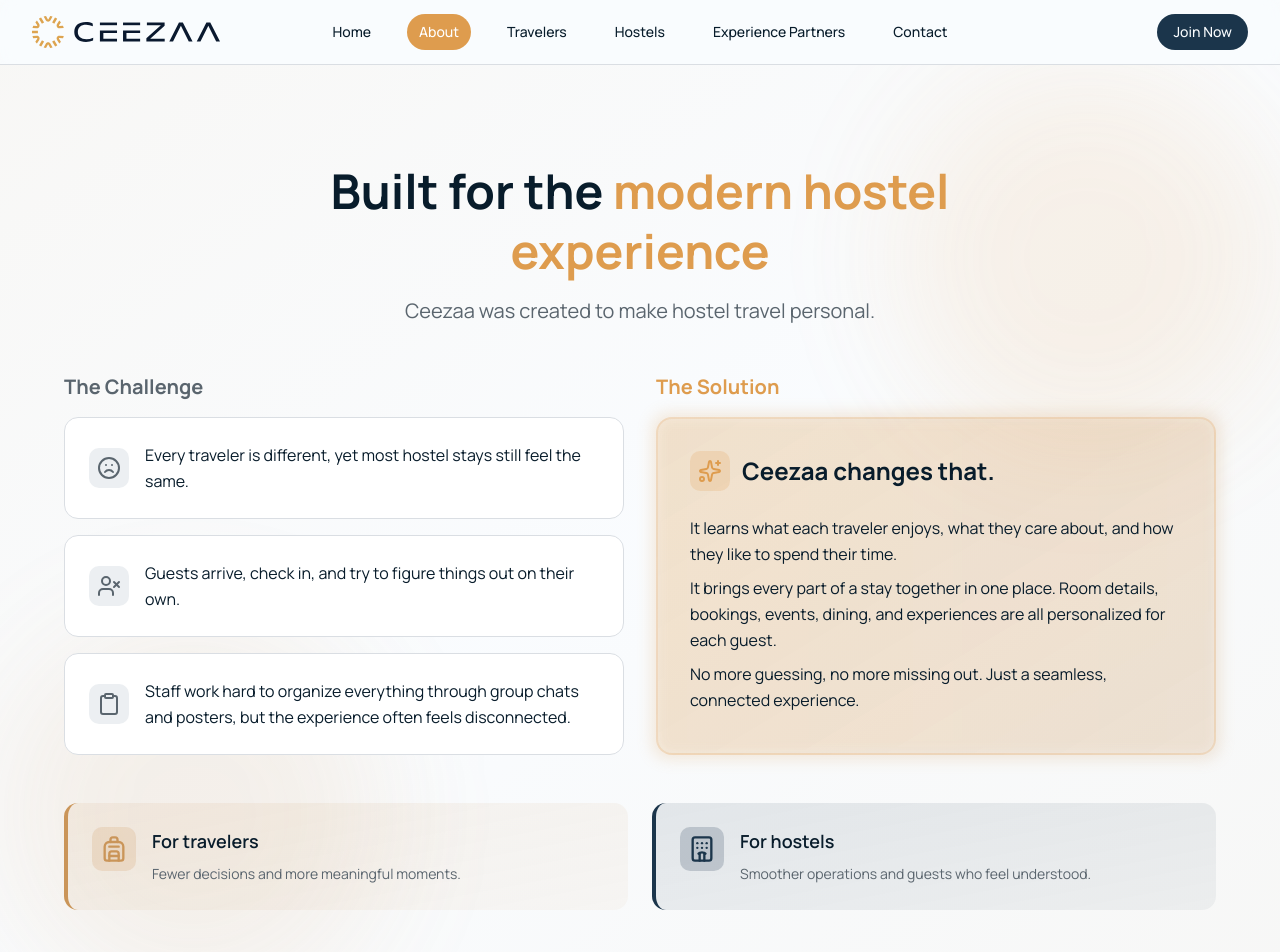
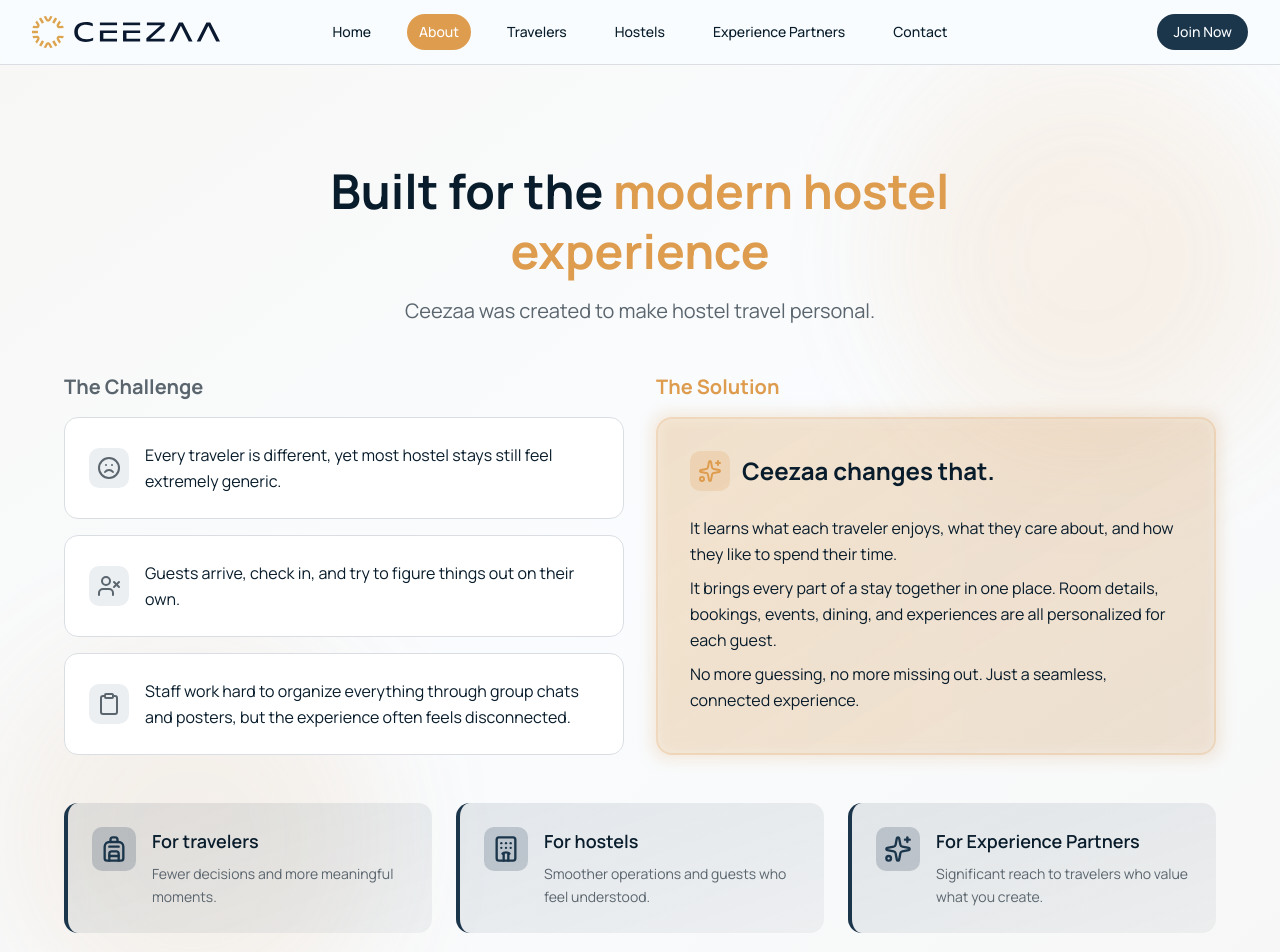
Before and after one commit to scottdoggett/ceezaa-landing-page, a Next.js app: page /about in a window 1280 px wide. Shown: the top 952 px of the page. Built offline with nearby package versions, Linux system fonts and the light colour scheme.

Commit message:
Updated built for moden benifits section

```diff
--- a/src/components/ui/about-page/built-for-modern.tsx
+++ b/src/components/ui/about-page/built-for-modern.tsx
@@ -44,7 +44,7 @@
                   </div>
                   <p className="text-base leading-relaxed">
                     Every traveler is different, yet most hostel stays still
-                    feel the same.
+                    feel extremely generic.
                   </p>
                 </div>
               </div>
@@ -113,12 +113,12 @@
           </div>
 
           {/* Benefits - Horizontal Cards */}
-          <div className="grid md:grid-cols-2 gap-6 animate-fade-in-up animate-delay-400">
-            <div className="bg-linear-to-br from-accent/10 to-accent/5 border-l-4 border-accent rounded-xl p-6 hover:shadow-lg transition-shadow">
+          <div className="grid lg:grid-cols-3 gap-6 animate-fade-in-up animate-delay-400">
+            <div className="bg-linear-to-br from-secondary/10 to-secondary/5 border-l-4 border-secondary rounded-xl p-6 hover:shadow-lg transition-shadow">
               <div className="flex gap-4">
                 <div className="shrink-0">
-                  <div className="p-2 rounded-lg bg-accent/20">
-                    <Backpack className="w-7 h-7 text-accent" />
+                  <div className="p-2 rounded-lg bg-secondary/20">
+                    <Backpack className="w-7 h-7 text-secondary" />
                   </div>
                 </div>
                 <div>
@@ -145,6 +145,23 @@
                 </div>
               </div>
             </div>
+
+            <div className="bg-linear-to-br from-secondary/10 to-secondary/5 border-l-4 border-secondary rounded-xl p-6 hover:shadow-lg transition-shadow">
+              <div className="flex gap-4">
+                <div className="shrink-0">
+                  <div className="p-2 rounded-lg bg-secondary/20">
+                    <Sparkles className="w-7 h-7 text-secondary" />
+                  </div>
+                </div>
+                <div>
+                  <p className="text-lg font-semibold mb-2">For Experience Partners</p>
+                  <p className="text-muted-foreground text-sm leading-relaxed">
+                    Significant reach to travelers who value what you create.
+                  </p>
+                </div>
+              </div>
+            </div>
+
           </div>
         </div>
       </div>
```
